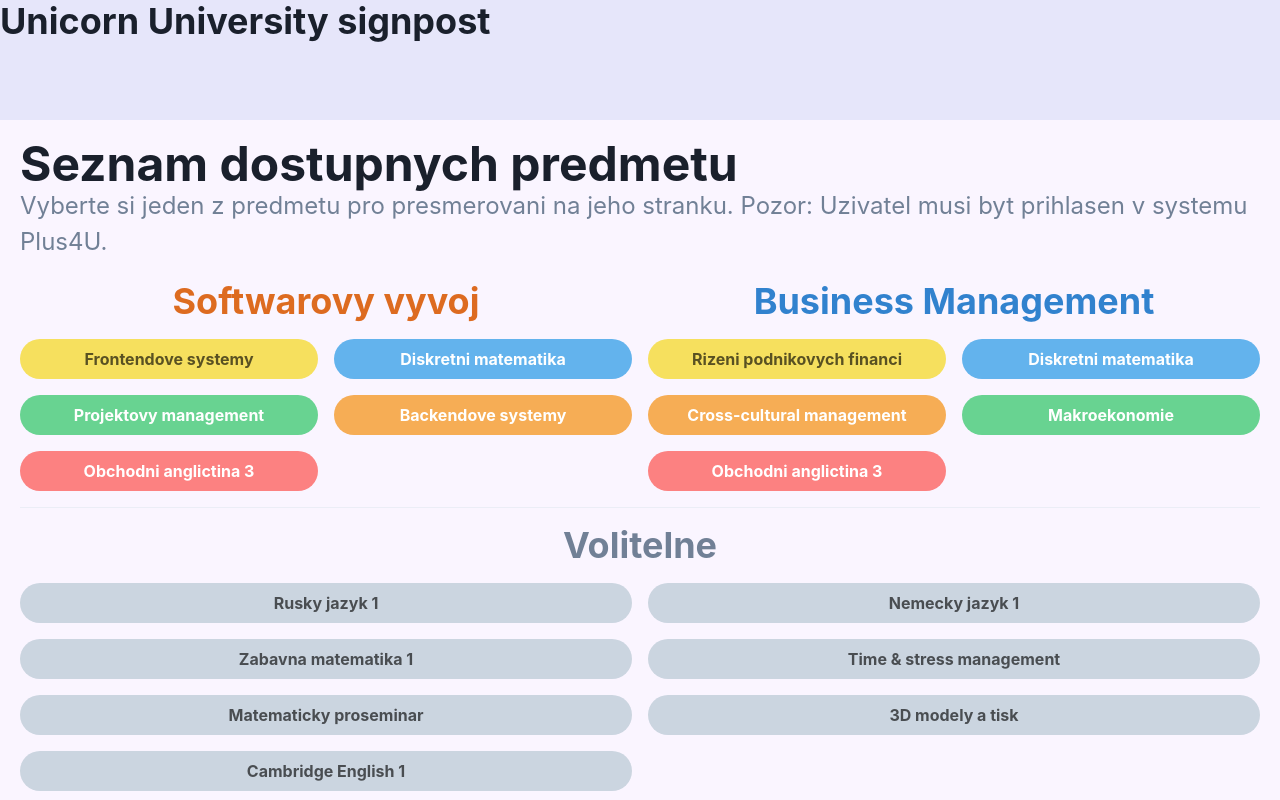
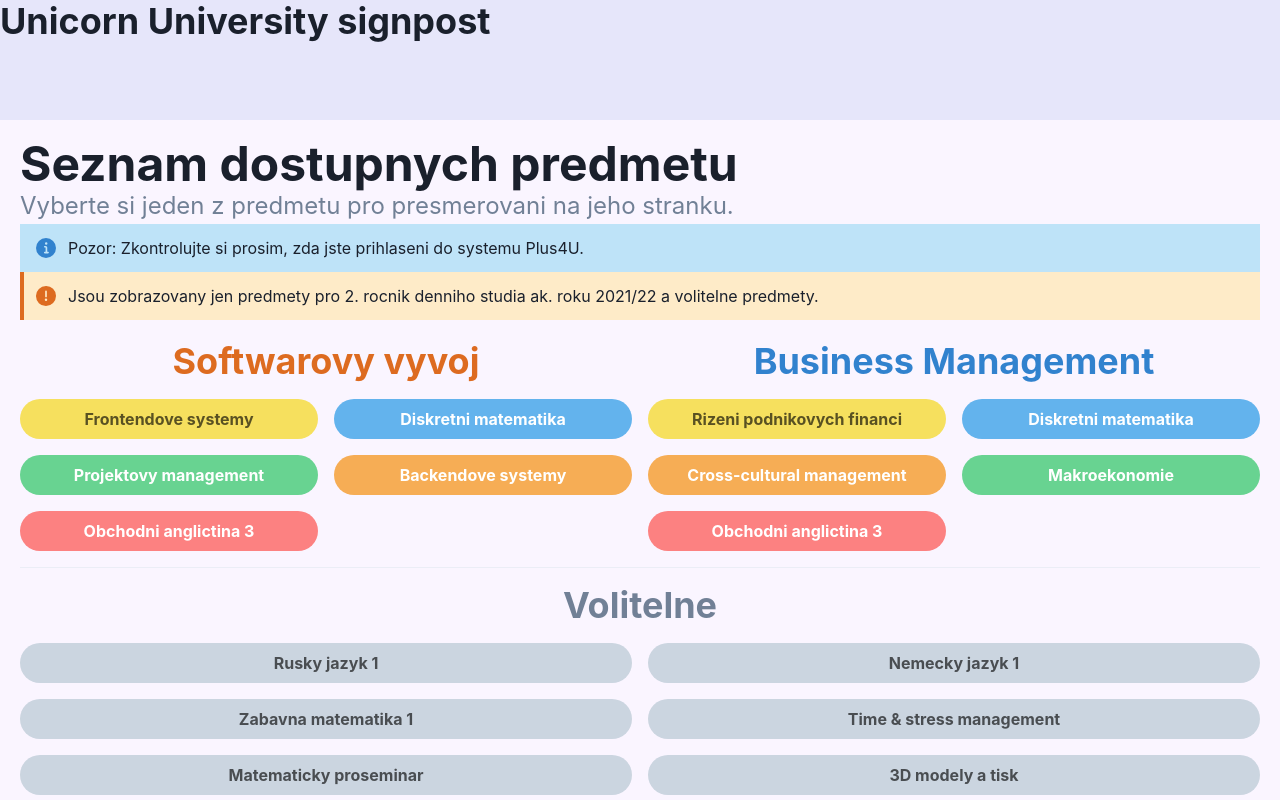
Before and after one commit to SkylineAventador/uun-signpost, a Next.js app: page /study_programs in a window 1280 px wide. Shown: the top 800 px of the page. Built offline with nearby package versions, Linux system fonts and the light colour scheme.

Commit message:
Courses page restyling - save commit [3].

```diff
--- a/pages/study_programs.js
+++ b/pages/study_programs.js
@@ -1,7 +1,7 @@
-import {Badge, Box, Divider, Flex, Grid, GridItem, Heading, HStack, Text} from "@chakra-ui/react";
+import {Alert, AlertIcon, Box, Divider, Grid, GridItem, Heading, Link, Text} from "@chakra-ui/react";
 import Head from "next/head";
 import Layout from "../components/layout";
-import CourseBox from "../components/courseBox";
+import LinkNext from 'next/link';
 
 export default function StudyPrograms() {
   return (
@@ -13,18 +13,28 @@ export default function StudyPrograms() {
           <link rel="icon" href="/favicon.ico"/>
         </Head>
         <Heading as={"h2"} size={"2xl"}>Seznam dostupnych predmetu</Heading>
-        <Text fontSize={"2xl"} color={"gray.500"}>Vyberte si jeden z predmetu pro presmerovani na jeho stranku.
-          Pozor: Uzivatel musi byt prihlasen v systemu Plus4U.</Text>
+        <Text fontSize={"2xl"} color={"gray.500"}>Vyberte si jeden z predmetu pro presmerovani na jeho stranku.</Text>
+        <Alert status={"info"}>
+          <AlertIcon/>
+          Pozor: Zkontrolujte si prosim, zda jste prihlaseni do systemu Plus4U.
+        </Alert>
+        <Alert status={"warning"} variant={"left-accent"}>
+          <AlertIcon/>
+          Jsou zobrazovany jen predmety pro 2. rocnik denniho studia ak. roku 2021/22 a volitelne predmety.
+        </Alert>
 
-        <Grid templateColumns={"repeat(2, 1fr)"} gap={4} py={5}>
+        <Grid templateColumns={"repeat(2, minmax(auto, 1fr))"} gap={4} py={5}>
 
-          <Grid templateColumns={"repeat(2, 1fr)"} gap={4} alignContent={"start"}
+          <Grid templateColumns={"repeat(2, minmax(auto, 1fr))"} gap={4} alignContent={"start"}
                 justifyItems={"stretch"} textAlign={"center"}>
             <GridItem colSpan={2}>
               <Heading fontSize={"4xl"} color={"orange.500"}>Softwarovy vyvoj</Heading>
             </GridItem>
-            <Box bg={"yellow.300"} color={"blackAlpha.700"} fontWeight={"bold"} borderRadius={"full"} p={2}>Frontendove
-              systemy</Box>
+            <Box bg={"yellow.300"} color={"blackAlpha.700"} fontWeight={"bold"} borderRadius={"full"} p={2}>
+              <LinkNext href={"https://google.com"} passHref>
+                <Link isExternal>Frontendove systemy</Link>
+              </LinkNext>
+            </Box>
             <Box bg={"blue.300"} color={"white"} fontWeight={"bold"} borderRadius={"full"} p={2}>Diskretni
               matematika</Box>
             <Box bg={"green.300"} color={"white"} fontWeight={"bold"} borderRadius={"full"} p={2}>Projektovy
@@ -35,7 +45,7 @@ export default function StudyPrograms() {
               3</Box>
           </Grid>
 
-          <Grid templateColumns={"repeat(2, 1fr)"}  gap={4} alignContent={"start"} justifyItems={"stretch"}
+          <Grid templateColumns={"repeat(2, minmax(auto, 1fr))"}  gap={4} alignContent={"start"} justifyItems={"stretch"}
                 textAlign={"center"}>
             <GridItem colSpan={2}>
               <Heading fontSize={"4xl"} color={"blue.500"}>Business Management</Heading>
```
